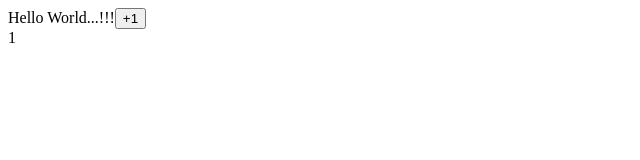
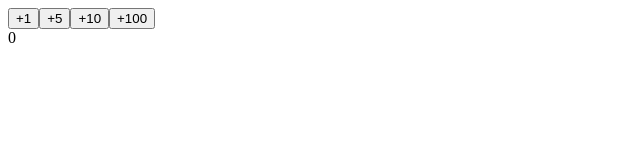
Before and after one commit to parth611git/reactLearning, a React app: page / in a window 1280 px wide. Shown: the top 160 px of the page, without its empty margins (0-640 px from the left). Built offline with nearby package versions, Linux system fonts and the light colour scheme.

Commit message:
Multiple Buttons, value is incremented and shown in different DIV

```diff
--- a/App.jsx
+++ b/App.jsx
@@ -1,35 +1,44 @@
 import React from 'react';
 
 class App extends React.Component{
-       constructor(props)
+    constructor(props)
    {
        super(props);
-       this.state = {counter :1};
+       this.state = {counter :0};
       this.handleClick = this.handleClick.bind(this);
    }
-   handleClick() {
-       this.setState({counter : this.state.counter+1});
+   handleClick(increment) {
+       this.setState({counter : this.state.counter+increment});
    }
     render()
     {
         return(
             <div>
-                <Button locaHandleClick = {this.handleClick}/>
-                <Result localCounter = {this.state.counter}/>
+                <Button localHandleClick = {this.handleClick} increment={1}/>
+                <Button localHandleClick = {this.handleClick} increment={5}/>
+                <Button localHandleClick = {this.handleClick} increment={10}/>
+                <Button localHandleClick = {this.handleClick} increment={100}/>
+                <Result localCounter = {this.state.counter} />
                 </div>
         );
     }
 }
 class Button extends React.Component {
+ constructor(props)
+   {
+       super(props);
+      this.localHandleClick = this.localHandleClick.bind(this);
+   }
+
+    localHandleClick()
+    {
+        this.props.localHandleClick(this.props.increment);
+    }
     render() {
       return (
-         <div>
-            Hello World...!!!
-            <button onClick={this.props.locaHandleClick}>+1</button>
-
-         </div>
+            <button onClick={this.localHandleClick}>+{this.props.increment}</button>
       );
-   }
+    }
 }
 
 class Result extends React.Component
```
